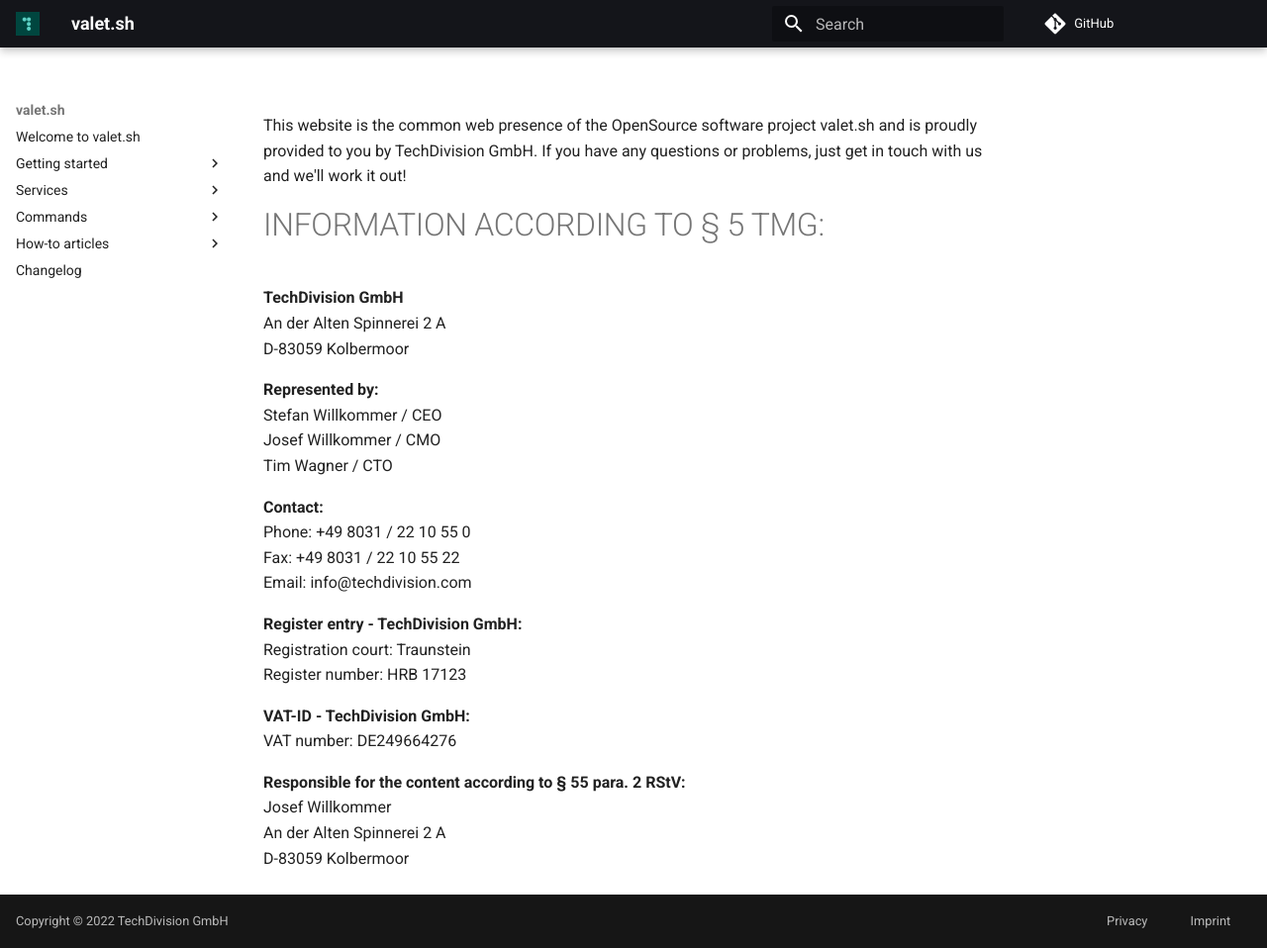
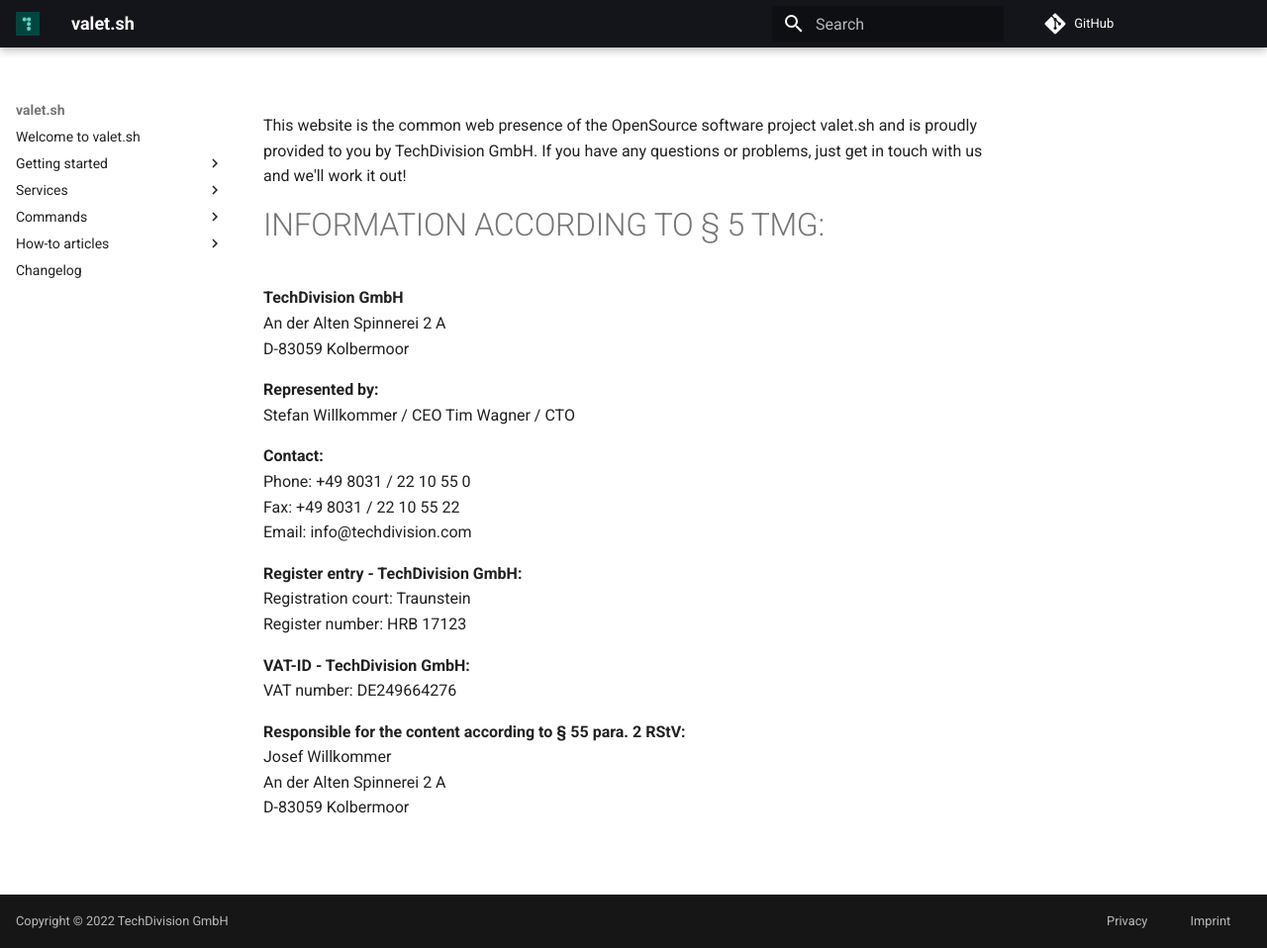
Before and after one commit to valet-sh/docs, an MkDocs documentation site: the page built from docs/imprint.md, in a window 1280 px wide and 958 px high. Shown: the whole window at 99% size. Built offline with MkDocs 1.6.1 and Material for MkDocs 9.7.7, drawn with Linux system fonts in a browser that asks for light colours; comment, search, counter and statistics services are not loaded.

Commit message:
Update imprint.md

```diff
--- a/docs/imprint.md
+++ b/docs/imprint.md
@@ -17,7 +17,6 @@
 
 <strong>Represented by:</strong>
 Stefan Willkommer / CEO
-Josef Willkommer / CMO
 Tim Wagner / CTO
 
 
```
